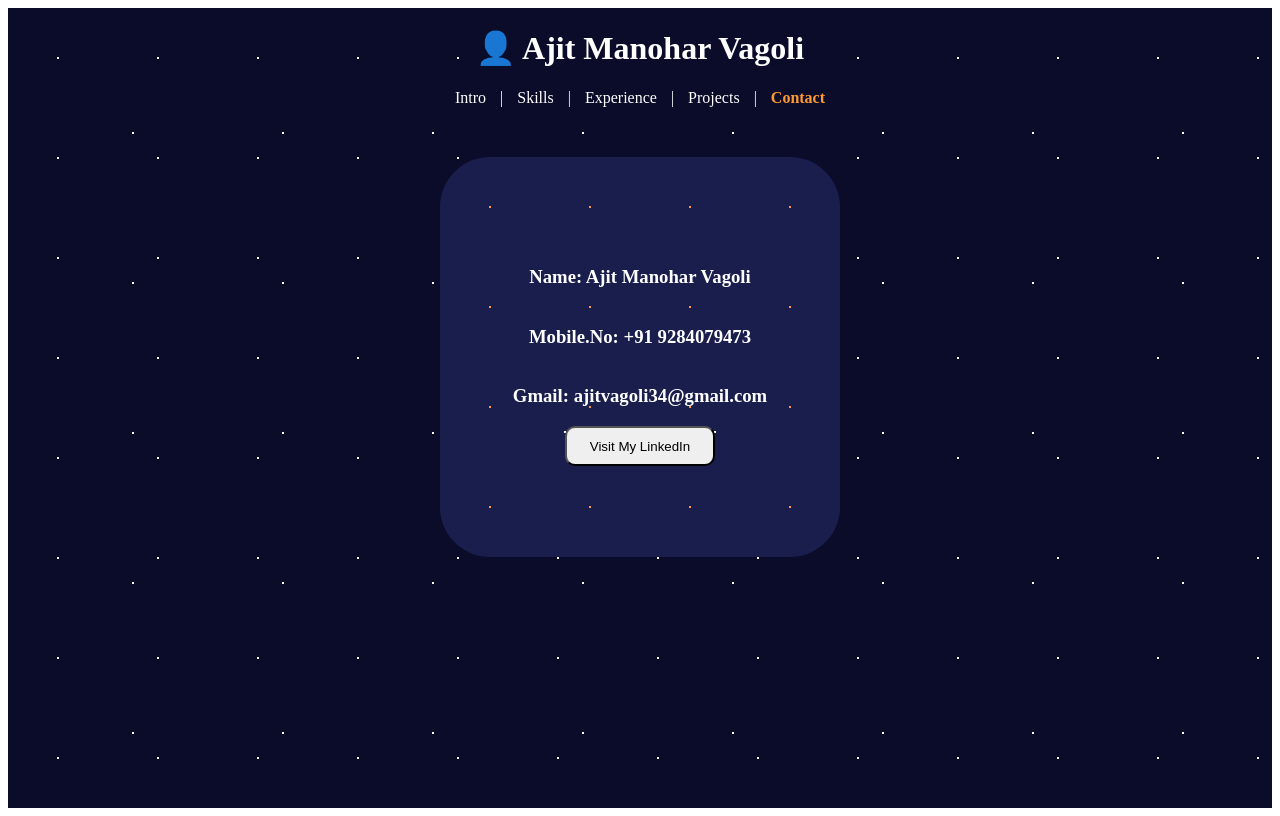
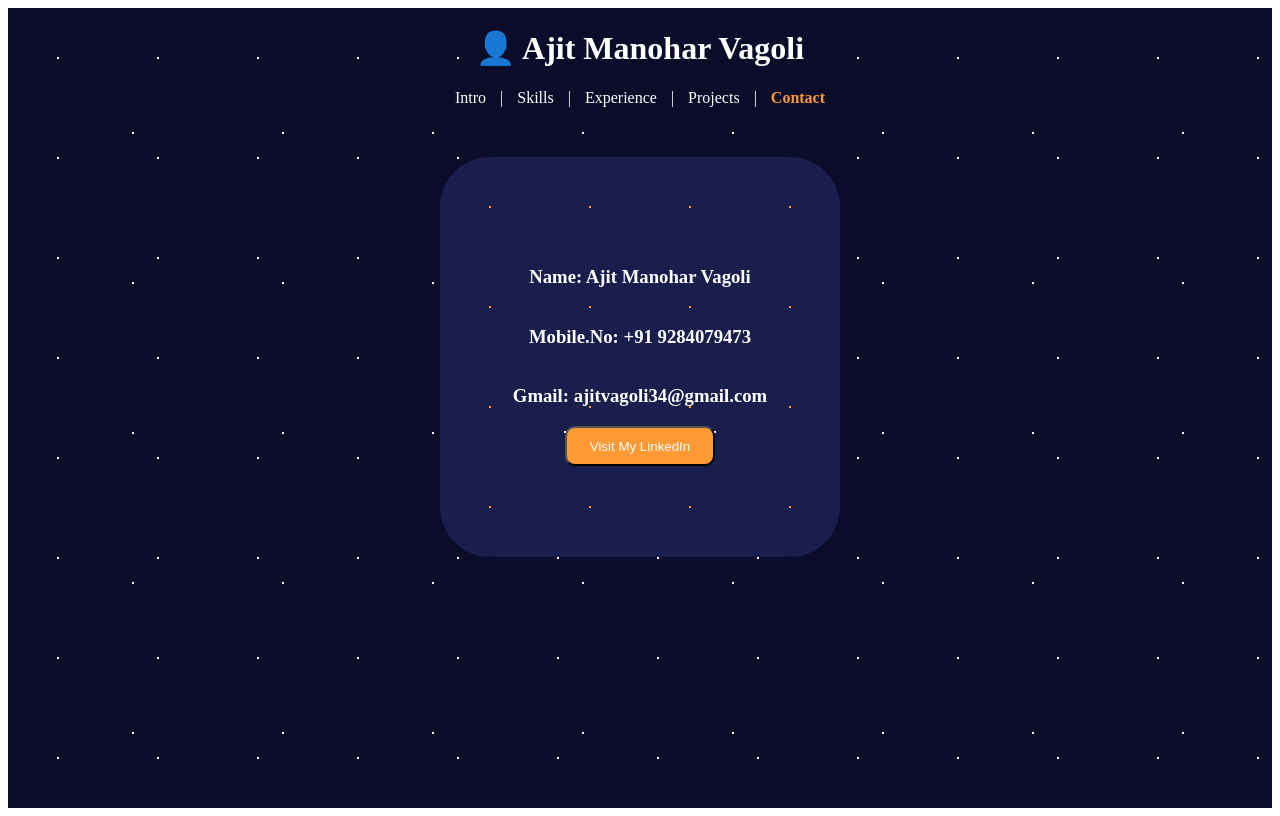
Before and after one commit to AjitVagoli/Portfolio-Website, a React (Vite) app: page /contact in a window 1280 px wide. Built offline with nearby package versions, Linux system fonts and the light colour scheme.

Commit message:
button color update

```diff
--- a/src/Components/Contact.jsx
+++ b/src/Components/Contact.jsx
@@ -6,7 +6,7 @@ const Contact = () => {
     <h3>Name: Ajit Manohar Vagoli</h3>
     <h3>Mobile.No: +91 9284079473</h3>
     <h3>Gmail: ajitvagoli34@gmail.com</h3>
-    <button className='link' onClick={() => window.open("https://www.linkedin.com/in/ajit-vagoli-0a0455238", "_blank")}>
+    <button className='cbut' onClick={() => window.open("https://www.linkedin.com/in/ajit-vagoli-0a0455238", "_blank")}>
     Visit My LinkedIn
     </button>
 
--- a/src/index.css
+++ b/src/index.css
@@ -66,7 +66,7 @@
 .exp{
     background-color:#1a1e4c ;
     height: 400px;
-    width: 800px;
+    width: 700px;
     border-radius: 50px;
     margin-top: 50px;
     display: flex;
@@ -97,21 +97,23 @@
     justify-content: center;
 }
 
-.link{
+.cbut{
     height: 40px;
     width: 150px;
     border-radius: 10px;
     cursor: pointer;
+    color: white;
+    background-color: #FF9933;
 }
 
-.link:hover{
+.cbut:hover{
     transform:scale(1.02);
 }
 
 .prj{
     background-color: #1a1e4c;
     height: 400px;
-    width: 600px;
+    width: 550px;
     background-image:
     radial-gradient(#FF9933 1px, transparent 1px),
     radial-gradient(white 1px, transparent 1px);
@@ -129,6 +131,8 @@
     height: 40px;
     width: 80px;
     border-radius: 10px;
+    color: white;
+    background-color: #FF9933;
 }
 
 .pbut:hover{
```
